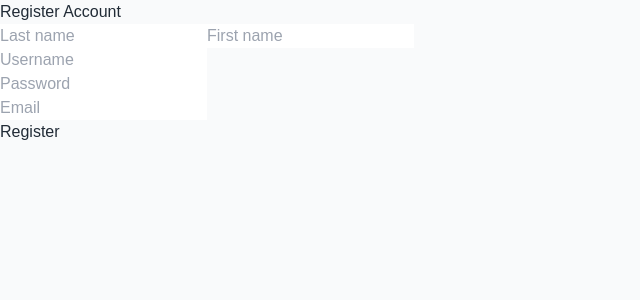
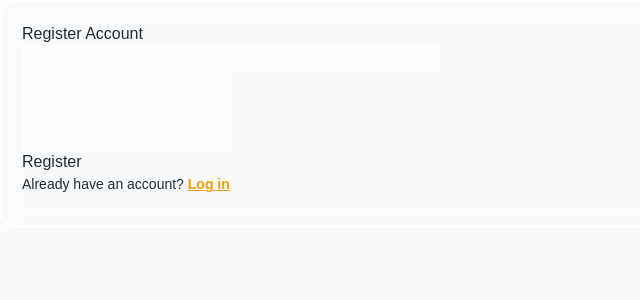
Before and after one commit to NPCuong069/comp_1640, a React (Vite) app: page /register in a window 1280 px wide. Shown: the top 300 px of the page, without its empty margins (0-640 px from the left). Built offline with nearby package versions, Linux system fonts and the light colour scheme.

Commit message:
complete login and register

```diff
--- a/package.json
+++ b/package.json
@@ -15,6 +15,8 @@
   "dependencies": {
     "@emotion/react": "^11.11.4",
     "@emotion/styled": "^11.11.0",
+    "@fortawesome/free-solid-svg-icons": "^6.5.1",
+    "@fortawesome/react-fontawesome": "^0.2.0",
     "@iconify/react": "^4.1.1",
     "@mui/lab": "^5.0.0-alpha.167",
     "@mui/material": "^5.15.12",
--- a/src/App.jsx
+++ b/src/App.jsx
@@ -3,7 +3,6 @@ import { BrowserRouter as Router } from 'react-router-dom';
 import ThemeProvider from './theme'; // For admin theme
 import UnifiedRouter from './routes/unifiedRouter';
 
-// Optional: Use 'src/global.css' here if it's common to both user and admin
 import './global.css';
 
 function App() {
--- /dev/null
+++ b/src/css/forms.css
@@ -0,0 +1,51 @@
+.errorMessage {
+    font-size: 0.9rem;
+    color: red;
+    font-weight: bold;
+}
+
+.registerLink {
+    text-decoration: underline;
+    color: #F59E0B;
+    /* Example color */
+    font-weight: bold;
+    font-size: 0.875rem;
+    /* Smaller font size */
+}
+.loginLink {
+    text-decoration: underline;
+    color: #524FCB;
+    /* Example color */
+    font-weight: bold;
+    font-size: 0.875rem;
+    /* Smaller font size */
+}
+.registerText {
+    font-size: 0.875rem;
+    margin-bottom: 10px;
+    /* Ensures consistency in font size */
+}
+.blurBox {
+    backdrop-filter: blur(10px); /* Adjust the pixel value to control the amount of blur */
+    border-radius: 15px; /* Optional: for rounded corners */
+    padding: 20px;
+    border: 2px solid white;
+    /* Other styling as necessary (padding, margin, etc.) */
+}
+.transparentInput {
+    background-color: rgba(255, 255, 255, 0.5); /* Semi-transparent white */
+    border: 1px solid rgba(255, 255, 255, 0.75); /* Slightly more opaque border */
+    color: white; /* Text color */
+    backdrop-filter: blur(5px); /* Adjust blur as needed */
+    -webkit-backdrop-filter: blur(5px); /* For Safari */
+    /* Additional styling as needed */
+}
+.transparentInput::placeholder {
+    color: white; /* Placeholder text color; adjust as needed */
+    opacity: 1; /* Ensure the color is fully opaque */
+}
+
+.loginButton {
+    border-radius: 90px;
+    /* Other styling as necessary (padding, margin, etc.) */
+}
--- a/src/pages/LoginPage.jsx
+++ b/src/pages/LoginPage.jsx
@@ -1,16 +1,42 @@
 import React, { useState } from 'react';
 import GeneralLayout from '../components/general/GeneralLayout';
 import { Link } from 'react-router-dom';
-
+import { FontAwesomeIcon } from '@fortawesome/react-fontawesome';
+import { faUser, faLock } from '@fortawesome/free-solid-svg-icons';
+import '../css/forms.css';
 function LoginPage() {
   const [username, setUsername] = useState('');
   const [password, setPassword] = useState('');
-
+  const [errors, setErrors] = useState({});
   const handleSubmit = (e) => {
     e.preventDefault();
-    // Handle login logic here
-    console.log(username, password);
+
+    if (validateForm()) {
+      console.log('Logging in with:', username, password);
       // Redirect to dashboard or another page on successful login
+    } else {
+      console.error('Validation failed');
+    }
+  };
+
+  const validateForm = () => {
+    let formIsValid = true;
+    let errors = {};
+
+    // Username validation
+    if (!username.trim()) {
+      errors.username = 'Username is required';
+      formIsValid = false;
+    }
+
+    // Password validation
+    if (!password) {
+      errors.password = 'Password is required';
+      formIsValid = false;
+    }
+
+    setErrors(errors);
+    return formIsValid;
   };
 
   return (
@@ -19,35 +45,40 @@ function LoginPage() {
         <div className='h-[100vh] w-full bg-black opacity-40 absolute top-0 bottom-0'>
         </div>
           <div className=' absolute top-52 flex justify-center w-full'>
+          <div className="blurBox">
             <div className='w-fit  text-3xl text-white'>
-            <h2 className='flex uppercase justify-center'>Login Account</h2>
+              <h2 className='flex  justify-center mt-4 font-bold'>Login</h2>
               <form onSubmit={handleSubmit} className='text-black'>
-              <div className='mt-4'>
+                <div className='mt-8'>
                   <input
                     type="text"
                     id="username"
                     value={username}
                     placeholder='Username'
-                  className='p-2 rounded-md'
+                    className='p-2 rounded-xl transparentInput usernameInput'
                     onChange={(e) => setUsername(e.target.value)}
                   />
+                  {errors.username && <p className="errorMessage">⚠️{errors.username}</p>}
                 </div>
                 <div className='mt-4' >
-
                   <input
                     type="password"
                     id="password"
                     value={password}
                     placeholder='Password'
-                  className='p-2 rounded-md'
+                    className='p-2 rounded-xl transparentInput'
                     onChange={(e) => setPassword(e.target.value)}
                   />
+                  {errors.password && <p className="errorMessage">⚠️{errors.password}</p>}
                 </div>
-              <div className='mt-4 flex justify-between'>
-                <button type="submit" className=' p-2 bg-white font-bold rounded-xl px-8'>Login</button>
-                <Link to={'/register'} className=' p-2 bg-white font-bold rounded-xl px-8' >Register</Link>
+                <div className='mt-8 w-full flex justify-center'>
+                  <button type="submit" className=' p-2 bg-white font-bold loginButton w-full'>Login</button>
+                </div>
+                <div className='mt-4 flex justify-center text-white'>
+                  <p className="registerText">Don't have an account yet? <Link to={'/register'} className="registerLink">Click here</Link></p>
                 </div>
               </form></div>
+          </div>
         </div>
       </div>
     </GeneralLayout>
--- a/src/pages/RegisterPage.jsx
+++ b/src/pages/RegisterPage.jsx
@@ -1,8 +1,9 @@
 import React, { useState } from 'react';
 import GeneralLayout from '../components/general/GeneralLayout';
 import { Link } from 'react-router-dom';
-
+import '../css/forms.css';
 function RegisterPage() {
+    const [errors, setErrors] = useState({});
     const [userInfo, setUserInfo] = useState({
         firstName: '',
         lastName: '',
@@ -21,18 +22,74 @@ function RegisterPage() {
 
     const handleSubmit = (e) => {
         e.preventDefault();
+        if (validateForm()) {
             console.log('User Info:', userInfo);
+            // Proceed with form submission or API call
+        } else {
+            console.error('Validation failed');
+        }
     };
+    const validateForm = () => {
+        let errors = {};
+        let formIsValid = true;
 
+        // Regular expression for validating names (allowing only alphabetical characters)
+        const nameRegex = /^[A-Za-z]+$/;
+
+        // First name validation
+        if (!userInfo.firstName.trim()) {
+            errors.firstName = 'First name is required';
+            formIsValid = false;
+        } else if (!nameRegex.test(userInfo.firstName)) {
+            errors.firstName = 'First name must contain only letters';
+            formIsValid = false;
+        }
+
+        // Last name validation
+        if (!userInfo.lastName.trim()) {
+            errors.lastName = 'Last name is required';
+            formIsValid = false;
+        } else if (!nameRegex.test(userInfo.lastName)) {
+            errors.lastName = 'Last name must contain only letters';
+            formIsValid = false;
+        }
+
+        // Username validation
+        if (!userInfo.username.trim()) {
+            errors.username = 'Username is required';
+            formIsValid = false;
+        }
+
+        // Email validation
+        if (!userInfo.email.trim()) {
+            errors.email = 'Email is required';
+            formIsValid = false;
+        } else if (!/\S+@\S+\.\S+/.test(userInfo.email)) {
+            errors.email = 'Email is not valid';
+            formIsValid = false;
+        }
+
+        // Password validation
+        if (!userInfo.password) {
+            errors.password = 'Password is required';
+            formIsValid = false;
+        } else if (userInfo.password.length < 6) {
+            errors.password = 'Password must be at least 6 characters';
+            formIsValid = false;
+        }
+
+        setErrors(errors);
+        return formIsValid;
+    };
     return (
         <GeneralLayout>
-
             <div className='h-[100vh] w-full relative bg-[url("https://cms.greenwich.edu.vn/pluginfile.php/1/theme_adaptable/p1/1698976651/socialbg.png")] bg-no-repeat bg-cover'>
                 <div className='h-[100vh] w-full bg-black opacity-40 absolute top-0 bottom-0'>
                 </div>
                 <div className=' absolute top-52 flex justify-center w-full'>
+                    <div className="blurBox">
                         <div className='w-fit  text-3xl text-white'>
-                        <h2 className='flex uppercase justify-center'>Register Account</h2>
+                            <h2 className='flex justify-center font-bold'>Register Account</h2>
                             <form onSubmit={handleSubmit} className='text-black mt-8'>
                                 <div className='mt-4 flex gap-4'>
 
@@ -42,19 +99,24 @@ function RegisterPage() {
                                         name="lastName"
                                         value={userInfo.lastName}
                                         placeholder='Last name'
-                                    className='p-2 rounded-md'
+                                        className='p-2 rounded-md transparentInput'
                                         onChange={handleChange}
                                     />
+
                                     <input
                                         type="text"
                                         id="firstName"
                                         name='firstName'
                                         value={userInfo.firstName}
                                         placeholder='First name'
-                                    className='p-2 rounded-md'
+                                        className='p-2 rounded-md transparentInput'
                                         onChange={handleChange}
                                     />
 
+                                </div>
+                                <div className='flex gap-4'>
+                                    {errors.lastName && <p className="errorMessage">⚠️{errors.lastName}</p>}
+                                    {errors.firstName && <p className="errorMessage">⚠️{errors.firstName}</p>}
                                 </div>
                                 <div className='mt-4 flex' >
                                     <input
@@ -63,10 +125,11 @@ function RegisterPage() {
                                         name='username'
                                         value={userInfo.username}
                                         placeholder='Username'
-                                    className='p-2 rounded-md w-full'
+                                        className='p-2 rounded-md w-full transparentInput'
                                         onChange={handleChange}
                                     />
                                 </div>
+                                {errors.username && <p className="errorMessage">⚠️{errors.username}</p>}
                                 <div className='mt-4' >
                                     <input
                                         type="text"
@@ -74,9 +137,10 @@ function RegisterPage() {
                                         name='password'
                                         value={userInfo.password}
                                         placeholder='Password'
-                                    className='p-2 rounded-md  w-full'
+                                        className='p-2 rounded-md  w-full transparentInput'
                                         onChange={handleChange}
                                     />
+                                    {errors.password && <p className="errorMessage">⚠️{errors.password}</p>}
                                 </div>
                                 <div className='mt-4' >
                                     <input
@@ -85,15 +149,18 @@ function RegisterPage() {
                                         name='email'
                                         value={userInfo.email}
                                         placeholder='Email'
-                                    className='p-2 rounded-md  w-full'
+                                        className='p-2 rounded-md  w-full transparentInput'
                                         onChange={handleChange}
                                     />
+                                    {errors.email && <p className="errorMessage">⚠️{errors.email}</p>}
                                 </div>
                                 <div className='mt-4 flex justify-center'>
-
-                                <button type='submit' className=' p-2 bg-white font-bold rounded-xl px-8' >Register</button>
+                                    <button type='submit' className=' p-2 bg-white font-bold rounded-xl px-8'  >Register</button>
                                 </div>
-                        </form></div>
+                                <div className='mt-4 flex justify-center text-white'>
+                                    <p className="registerText">Already have an account? <Link to={'/'} className="registerLink">Log in</Link></p>
+                                </div>
+                            </form></div></div>
                 </div>
             </div>
             {/* <div>
--- a/src/sections/user/view/user-view.jsx
+++ b/src/sections/user/view/user-view.jsx
@@ -22,7 +22,7 @@ import TableEmptyRows from '../table-empty-rows';
 import UserTableToolbar from '../user-table-toolbar';
 import { emptyRows, applyFilter, getComparator } from '../utils';
 
-// ----------------------------------------------------------------------
+
 
 export default function UserPage() {
   const [activeTab, setActiveTab] = useState(0);
```
Also changed, not shown: src/routes/unifiedRouter.jsx (+1 -7 lines), src/sections/user/user-table-row.jsx (+9 -6 lines), 1 other file (tests, documents, lock files or other folders). Lines whose indentation alone changed are shown as unchanged.
